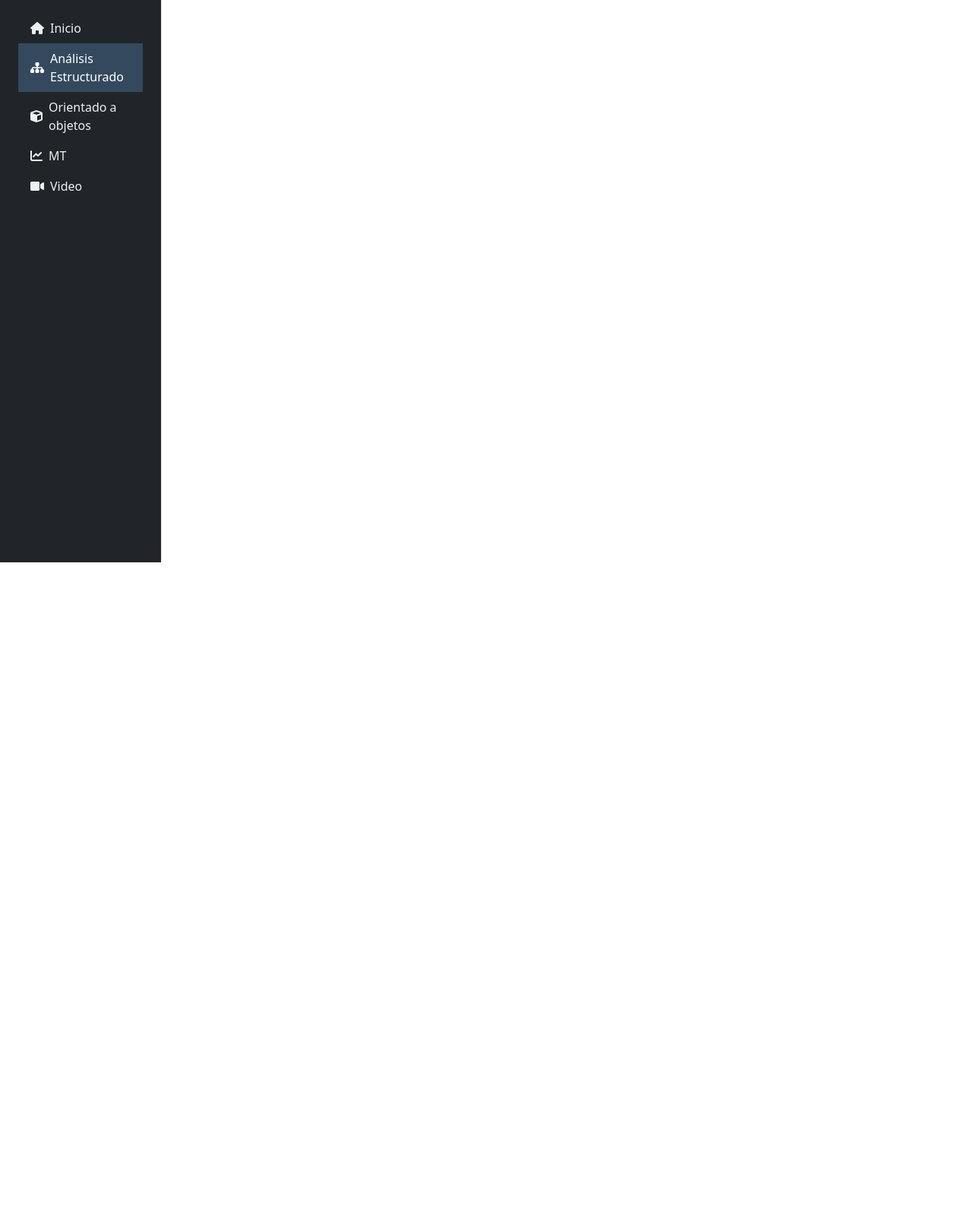
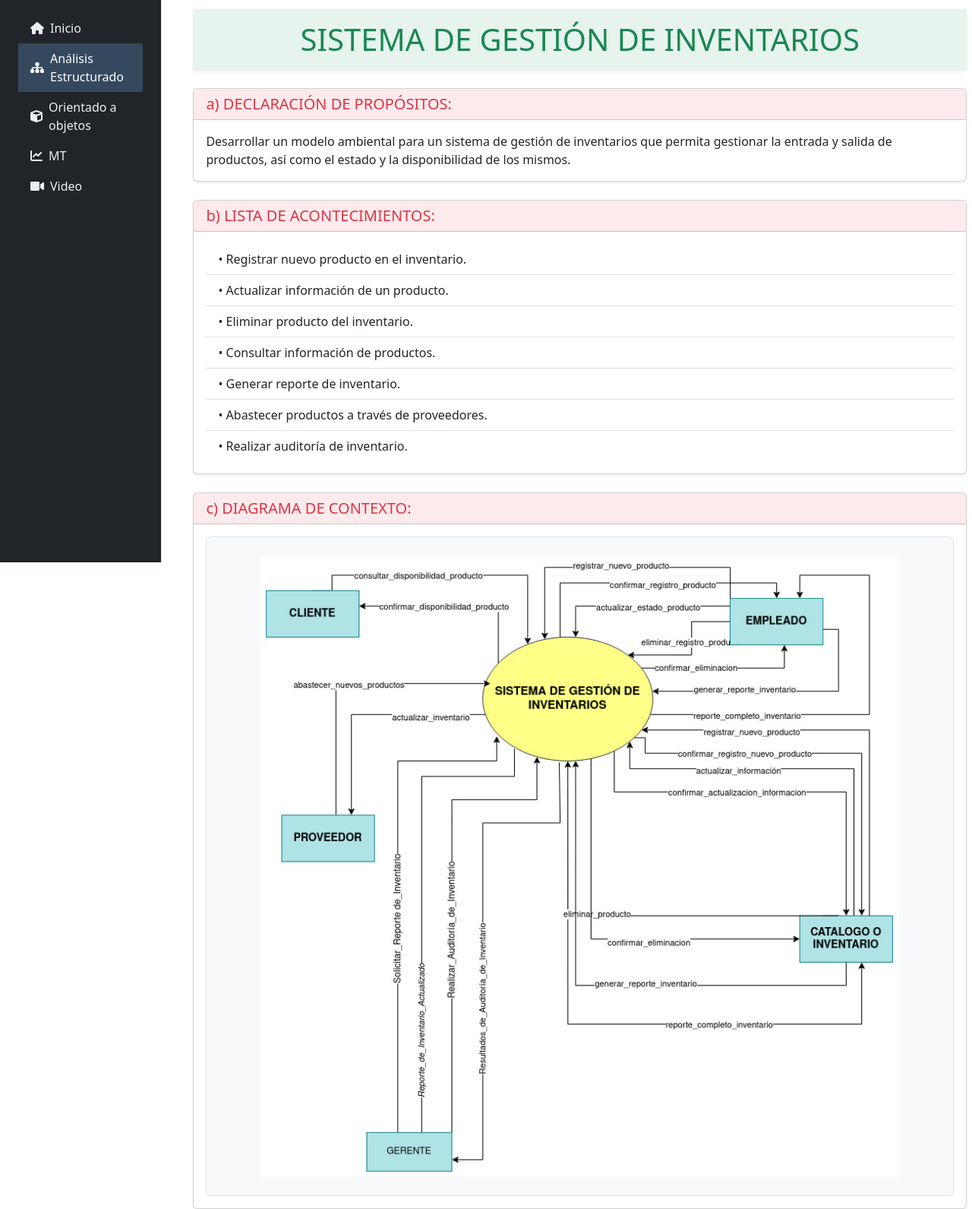
Before and after one commit to freddyvelarde/proyecto-analisis, a plain HTML site: page pages/analisis-estructurado.html in a window 1280 px wide. Shown: the part 60-1651 px from the top of the page at 76% size. Before the commit the page ends 800 px from the top, so only its background shows below. Drawn offline with nearby package versions, Linux system fonts and the light colour scheme.

Commit message:
modelo ambiental added

```diff
--- a/pages/analisis-estructurado.html
+++ b/pages/analisis-estructurado.html
@@ -72,6 +72,83 @@
               </ol>
             </nav>
           </header>
+
+          <!-- content -->
+          <!-- Main Header -->
+          <div class="card mb-4 border-0 shadow-sm">
+            <div class="card-body bg-success bg-opacity-10">
+              <h1 class="text-center text-success mb-0">
+                SISTEMA DE GESTIÓN DE INVENTARIOS
+              </h1>
+            </div>
+          </div>
+
+          <!-- Declaration of Purpose -->
+          <div class="card mb-4 shadow-sm">
+            <div class="card-header bg-danger bg-opacity-10">
+              <h2 class="h5 text-danger mb-0">a) DECLARACIÓN DE PROPÓSITOS:</h2>
+            </div>
+            <div class="card-body">
+              <p class="mb-0">
+                Desarrollar un modelo ambiental para un sistema de gestión de
+                inventarios que permita gestionar la entrada y salida de
+                productos, así como el estado y la disponibilidad de los mismos.
+              </p>
+            </div>
+          </div>
+
+          <!-- List of Events -->
+          <div class="card mb-4 shadow-sm">
+            <div class="card-header bg-danger bg-opacity-10">
+              <h2 class="h5 text-danger mb-0">b) LISTA DE ACONTECIMIENTOS:</h2>
+            </div>
+            <div class="card-body">
+              <ul class="list-group list-group-flush">
+                <li class="list-group-item">
+                  • Registrar nuevo producto en el inventario.
+                </li>
+                <li class="list-group-item">
+                  • Actualizar información de un producto.
+                </li>
+                <li class="list-group-item">
+                  • Eliminar producto del inventario.
+                </li>
+                <li class="list-group-item">
+                  • Consultar información de productos.
+                </li>
+                <li class="list-group-item">
+                  • Generar reporte de inventario.
+                </li>
+                <li class="list-group-item">
+                  • Abastecer productos a través de proveedores.
+                </li>
+                <li class="list-group-item">
+                  • Realizar auditoría de inventario.
+                </li>
+              </ul>
+            </div>
+          </div>
+
+          <!-- Context Diagram -->
+          <div class="card shadow-sm">
+            <div class="card-header bg-danger bg-opacity-10">
+              <h2 class="h5 text-danger mb-0">c) DIAGRAMA DE CONTEXTO:</h2>
+            </div>
+            <div class="card-body">
+              <!-- Placeholder for diagram -->
+              <div class="bg-light p-4 text-center border rounded">
+                <img
+                  src="../assets/diagrama-contexto.jpg"
+                  class="diagrama-contexto-img"
+                  alt="diagrama-contexto"
+                  width="100"
+                />
+                <!-- <p class="text-muted mb-0"> -->
+                <!--   Espacio reservado para el diagrama de contexto -->
+                <!-- </p> -->
+              </div>
+            </div>
+          </div>
         </div>
       </div>
     </div>
@@ -79,5 +156,6 @@
     <script src="https://cdn.jsdelivr.net/npm/bootstrap@5.3.2/dist/js/bootstrap.bundle.min.js"></script>
     <script src="../script/toggleSidebar.js"></script>
     <script src="../script/scrollToTop.js"></script>
+    <script src="../script/zoomImg.js"></script>
   </body>
 </html>
--- /dev/null
+++ b/script/zoomImg.js
@@ -0,0 +1,21 @@
+document.addEventListener("DOMContentLoaded", function () {
+  const image = document.querySelector(".diagrama-contexto-img");
+
+  image.addEventListener("click", function () {
+    if (window.innerWidth < 768) {
+      // Only trigger on mobile view
+      const overlay = document.createElement("div");
+      overlay.classList.add("zoom-overlay");
+
+      const zoomedImage = document.createElement("img");
+      zoomedImage.src = image.src;
+      overlay.appendChild(zoomedImage);
+
+      overlay.addEventListener("click", function () {
+        document.body.removeChild(overlay); // Close overlay on click
+      });
+
+      document.body.appendChild(overlay);
+    }
+  });
+});
--- a/styles/main.css
+++ b/styles/main.css
@@ -92,9 +92,36 @@
   border-radius: 10px;
   padding: 20px;
 }
-hr {
-  /* border: none; */
-  /* border-top: 3px solid #ecf0f1; */
-  /* border-top: 3px solid black; */
-  /* margin: 30px 0; */
+
+.diagrama-contexto-img {
+  width: 90%;
 }
+@media (min-width: 768px) {
+  .diagrama-contexto-img {
+    cursor: default;
+  }
+}
+
+@media (max-width: 768px) {
+  .diagrama-contexto-img {
+    cursor: pointer;
+  }
+
+  .zoom-overlay {
+    position: fixed;
+    top: 0;
+    left: 0;
+    right: 0;
+    bottom: 0;
+    background: rgba(0, 0, 0, 0.8);
+    display: flex;
+    justify-content: center;
+    align-items: center;
+    z-index: 9999;
+  }
+
+  .zoom-overlay img {
+    max-width: 100%;
+    max-height: 100%;
+  }
+}
```
Also changed, not shown: assets/diagrama-contexto.jpg (added).
